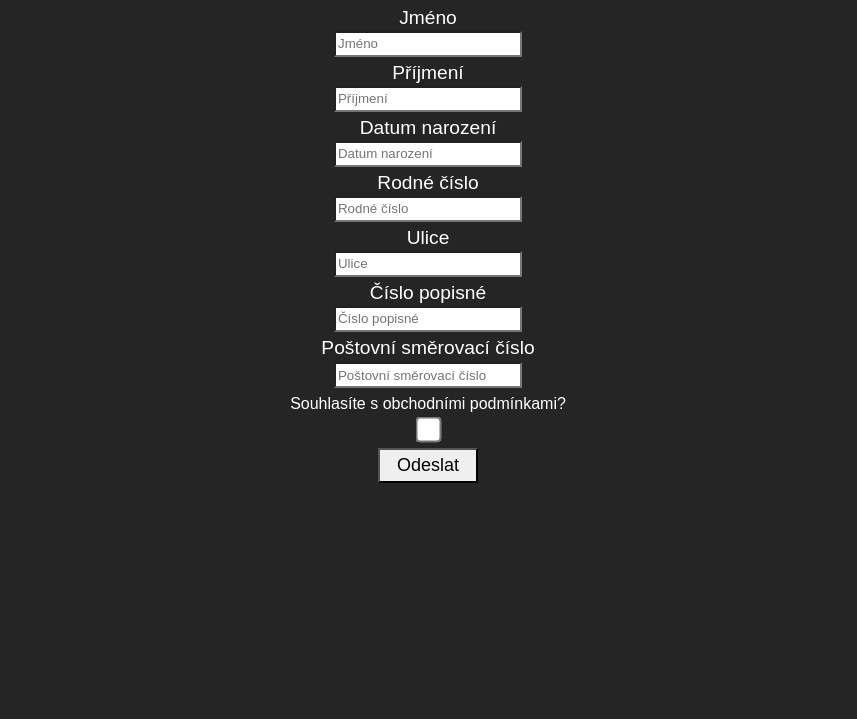
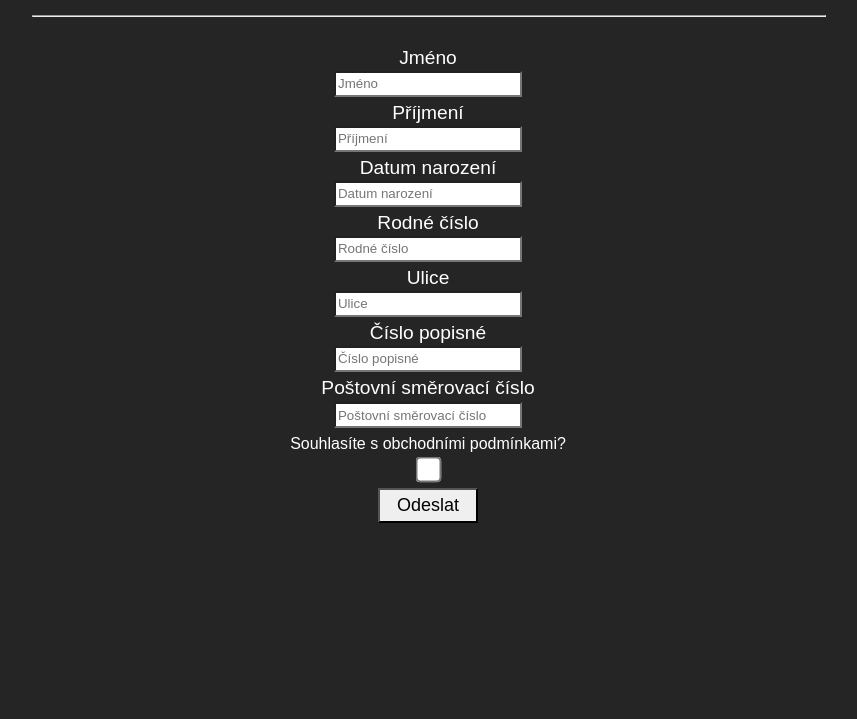
Before and after one commit to Vixaj/I2B, a plain HTML site: page index.html in a window 1280 px wide. Shown: the part 81-800 px from the top of the page, without its empty margins (212-1069 px from the left). Drawn offline with Linux system fonts and the light colour scheme.

Commit message:
Update index.html

```diff
--- a/index.html
+++ b/index.html
@@ -10,6 +10,7 @@
 <body>
     <div class="divH">
         <h1 id="head">Registrační Formulář</h1>
+        <hr style="margin-bottom: 30px; grid-column: span 3; background-color: white; width: 100%;">
         <a class="label">Jméno</a>
         <br>
         <input class="inputN" id="firstName" placeholder="Jméno" type="text">
```
